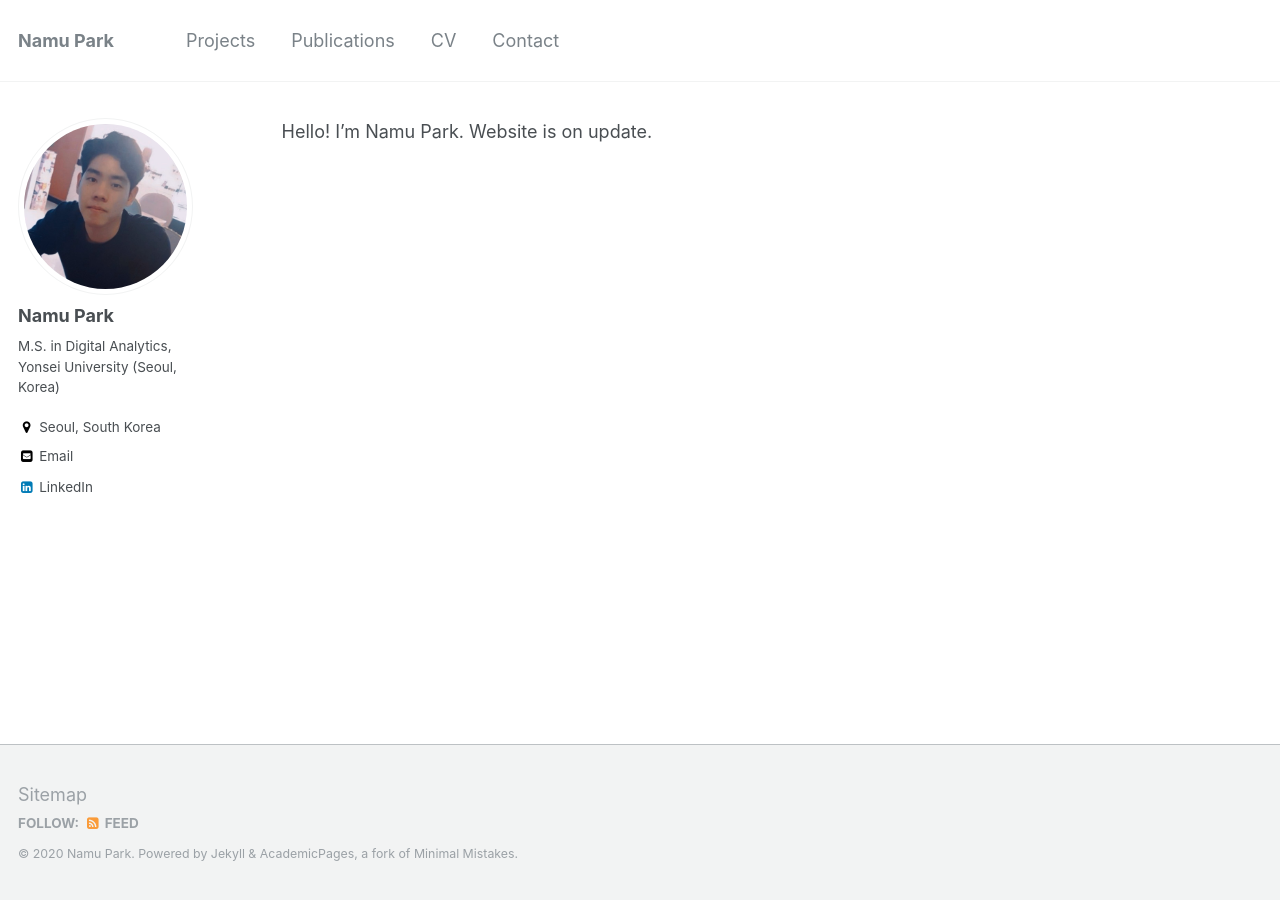
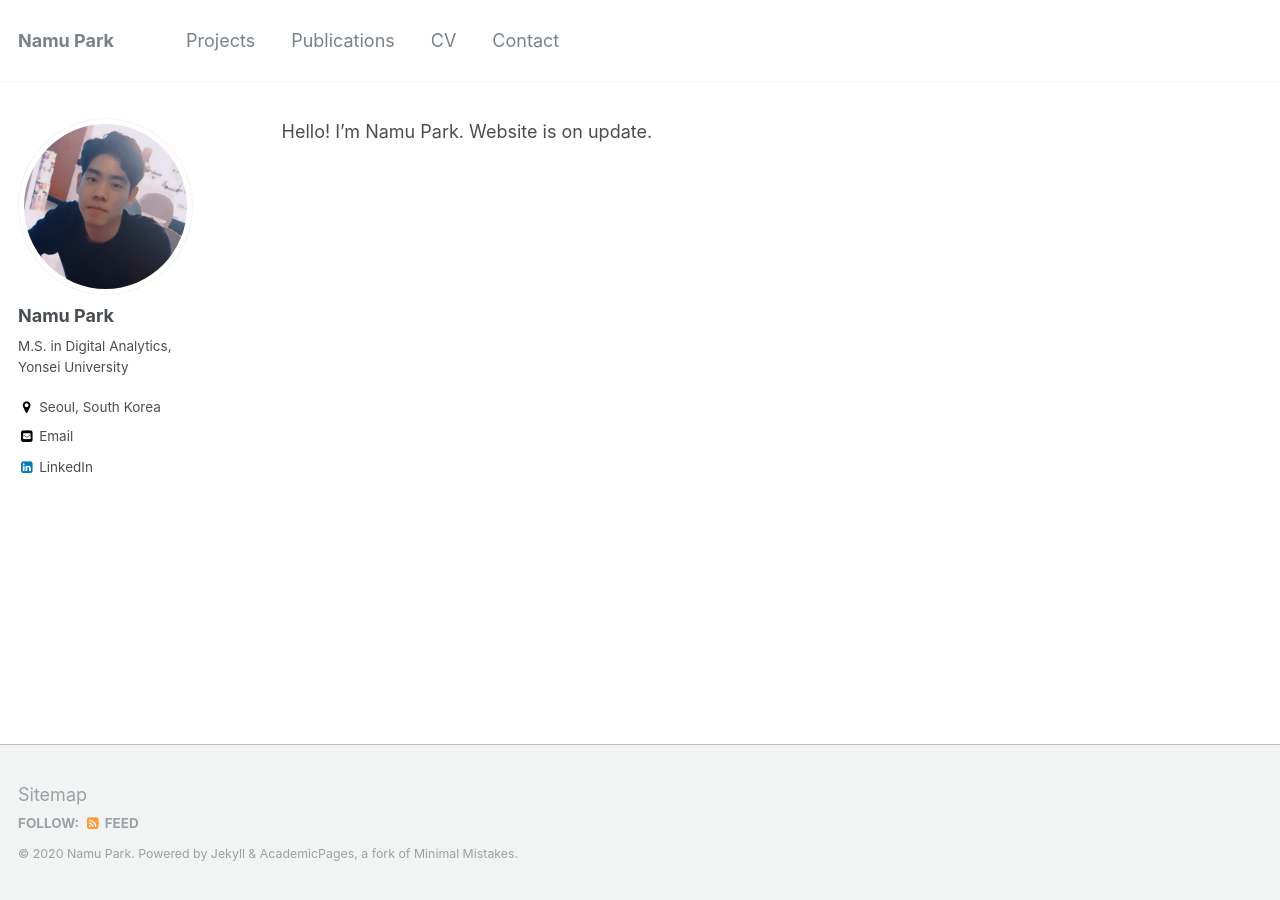
Before and after one commit to namupark/namupark.github.io, a Jekyll site: the page built from _pages/about.md, in a window 1280 px wide. Built offline with Jekyll 4.4.1, drawn with Linux system fonts in a browser that asks for light colours.

Commit message:
no message

```diff
--- a/_config.yml
+++ b/_config.yml
@@ -84,7 +84,7 @@ analytics:
 author:
   name             : "Namu Park"
   avatar           : "사진후보2.jpg"
-  bio              : "M.S. in Digital Analytics,          Yonsei University (Seoul, Korea)"
+  bio              : "M.S. in Digital Analytics, Yonsei University"
   location         : "Seoul, South Korea"
   employer         :
   googlescholar    :
```
